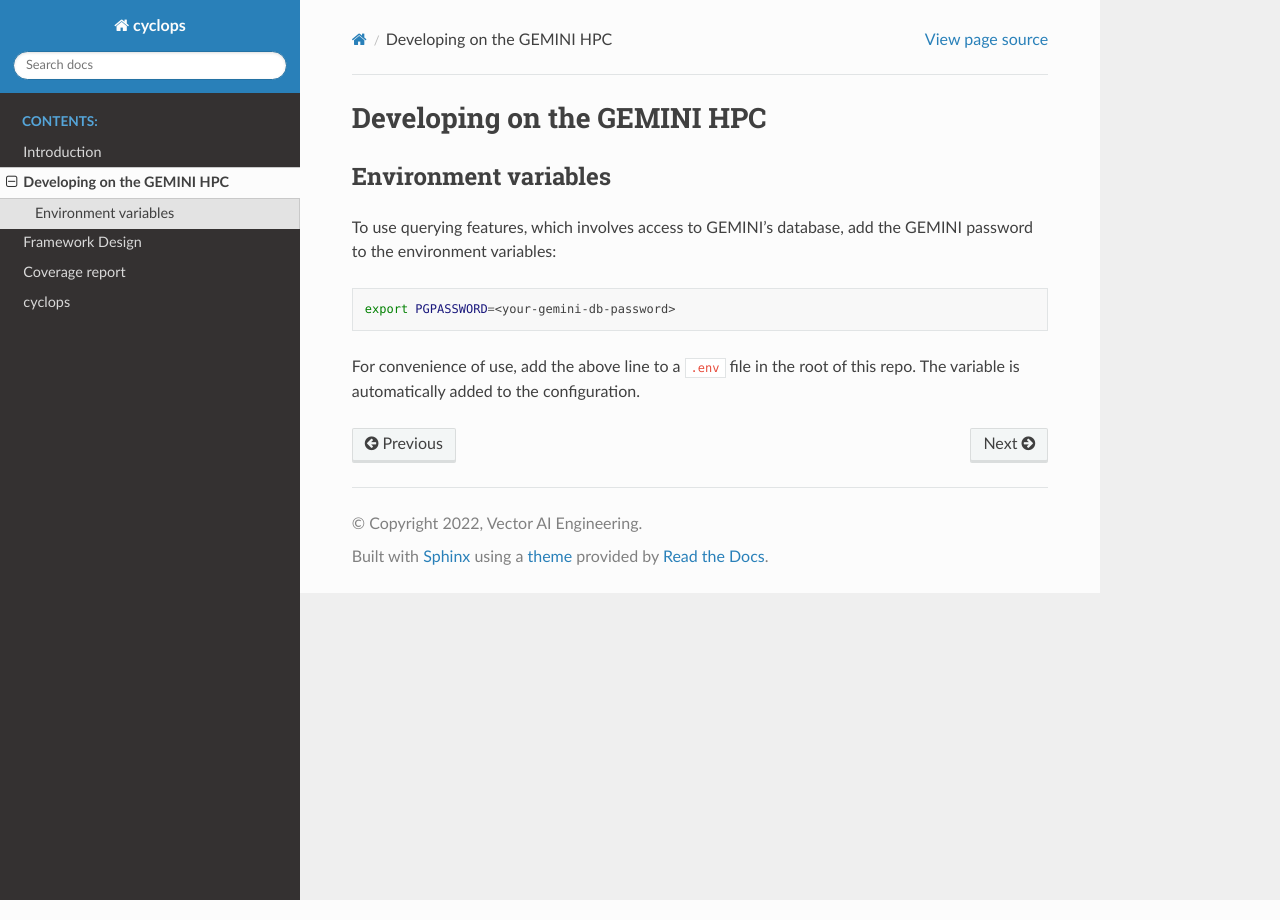
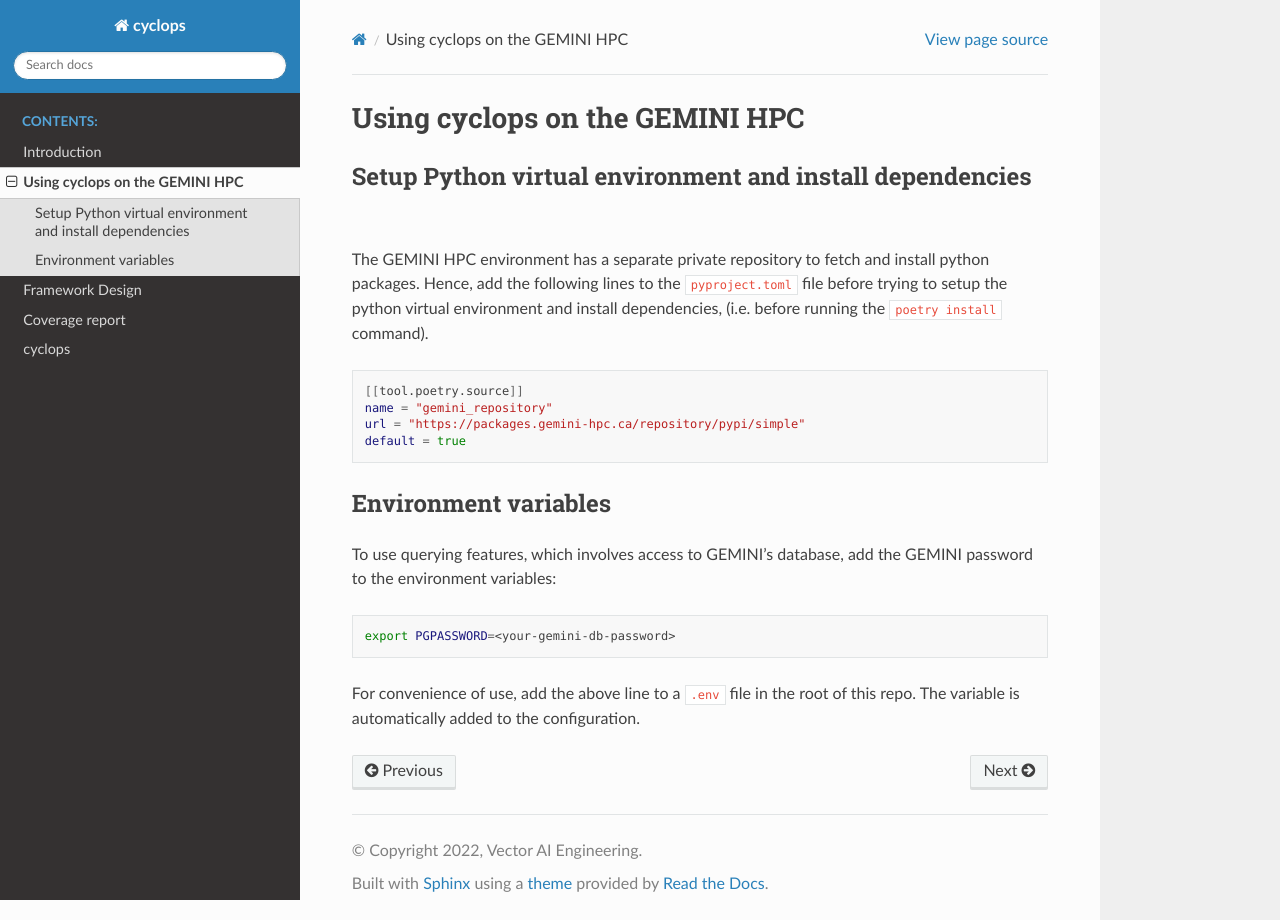
Before and after one commit to VectorInstitute/cyclops, a Sphinx documentation site: the page built from docs/source/gemini_hpc.rst, in a window 1280 px wide. Built offline with Sphinx 7.4.7 and the Read the Docs theme 2.0.0, drawn with Linux system fonts in a browser that asks for light colours.

Commit message:
Update instructions to add lines to pyproject.toml for gemini

```diff
--- a/docs/source/gemini_hpc.rst
+++ b/docs/source/gemini_hpc.rst
@@ -1,6 +1,20 @@
 
-Developing on the GEMINI HPC
-----------------------------
+Using cyclops on the GEMINI HPC
+-------------------------------
+
+Setup Python virtual environment and install dependencies
+^^^^^^^^^^^^^^^^^^^^^^^^^^^^^^^^^^^^^^^^^^^^^^^^^^^^^^^^^
+The GEMINI HPC environment has a separate private repository to fetch and
+install python packages. Hence, add the following lines to the ``pyproject.toml``
+file before trying to setup the python virtual environment and install dependencies,
+(i.e. before running the ``poetry install`` command).
+
+.. code-block:: bash
+
+    [[tool.poetry.source]]
+    name = "gemini_repository"
+    url = "https://packages.gemini-hpc.ca/repository/pypi/simple"
+    default = true
 
 Environment variables
 ^^^^^^^^^^^^^^^^^^^^^
```
